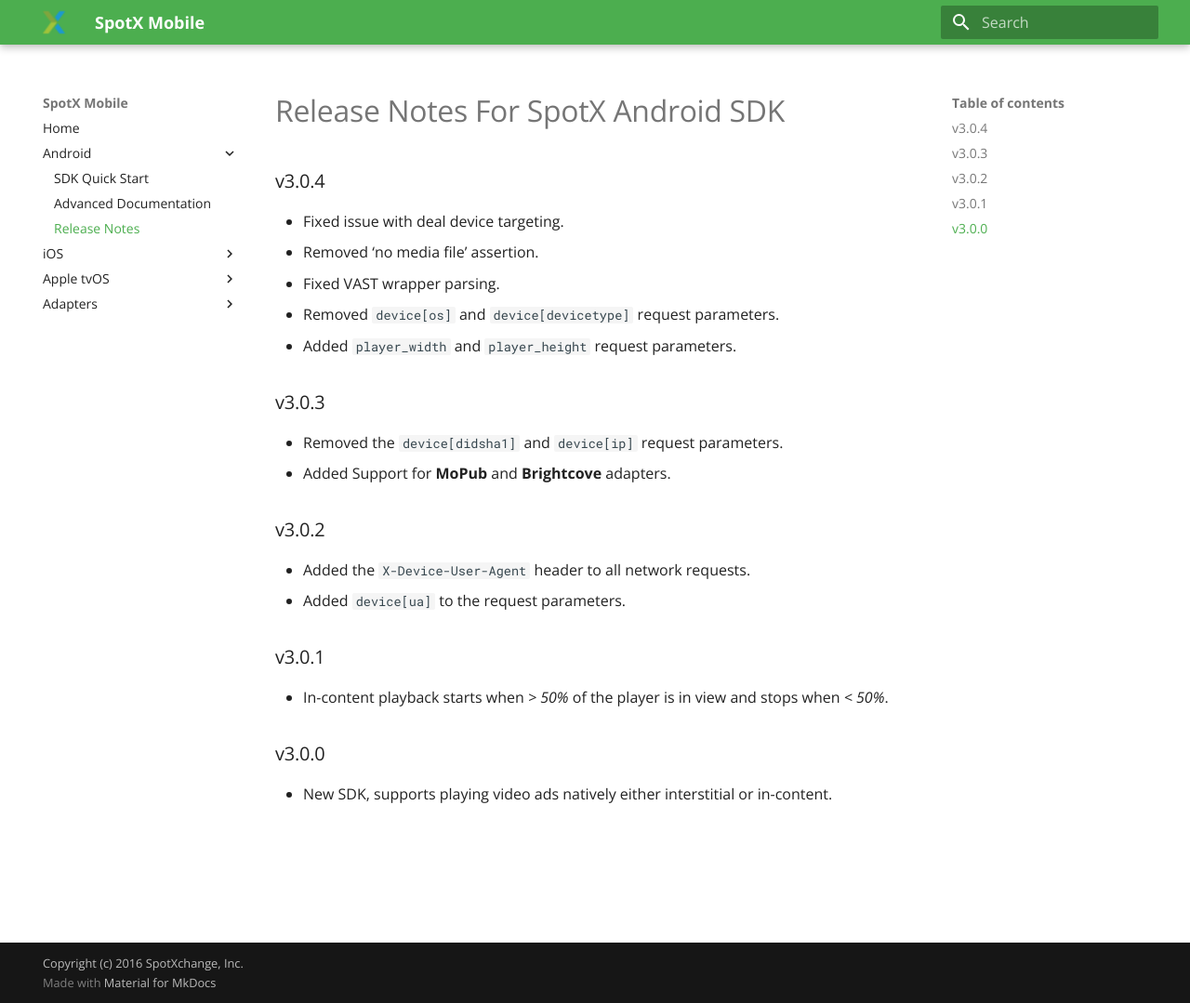
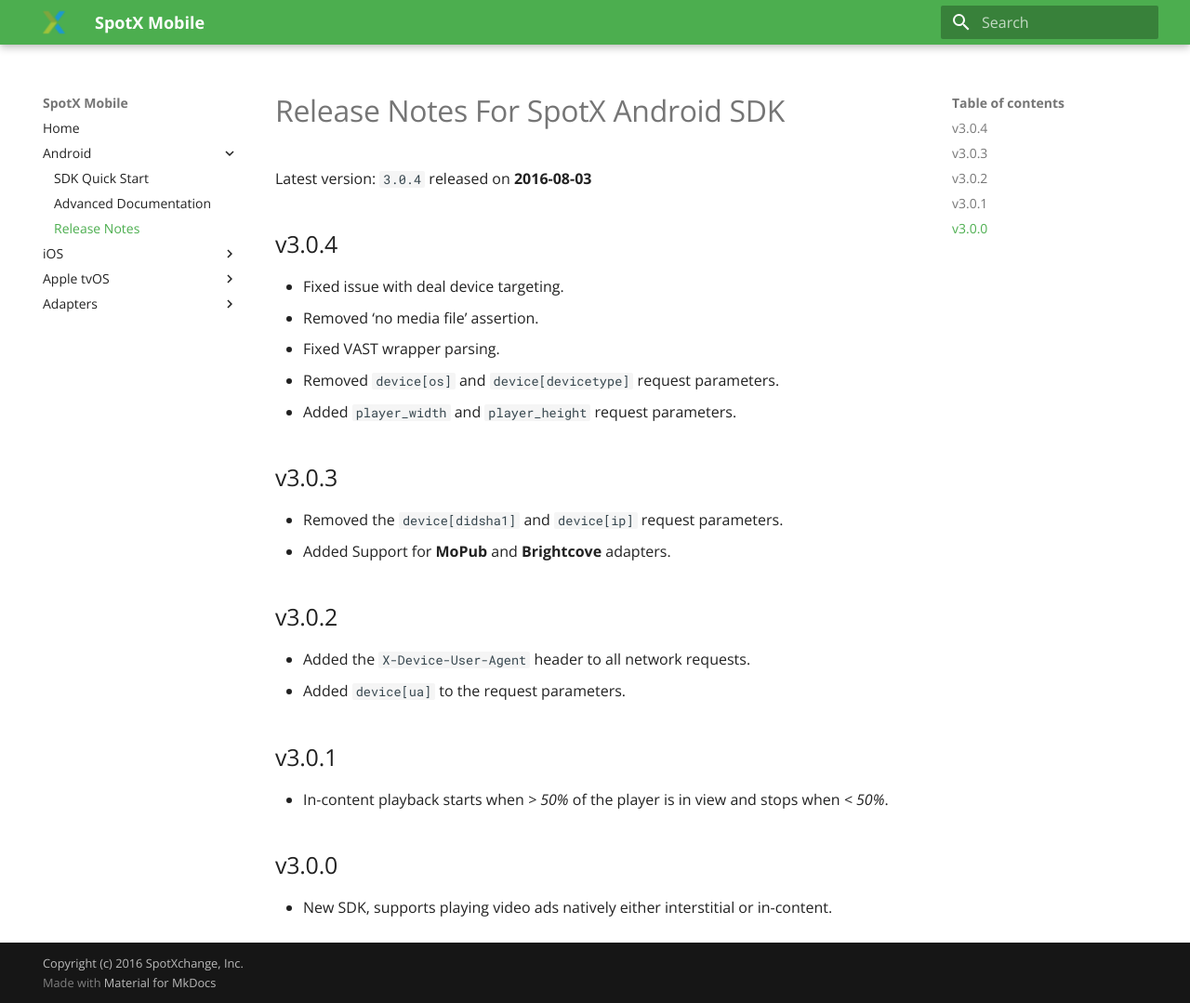
Before and after one commit to alpi2736/spotxmobile.github.io, an MkDocs documentation site: the page built from docs/android/release-notes.md, in a window 1280 px wide and 1079 px high. Shown: the whole window at 93% size. Built offline with MkDocs 1.6.1 and Material for MkDocs 9.7.7, drawn with Linux system fonts in a browser that asks for light colours; old or Windows-style settings are respelled for this version of MkDocs.

Commit message:
fixed styling of headers.

```diff
--- a/docs/android/release-notes.md
+++ b/docs/android/release-notes.md
@@ -1,22 +1,24 @@
 # Release Notes For SpotX Android SDK
 
-### v3.0.4
+Latest version: `3.0.4` released on **2016-08-03**
+
+## v3.0.4
 * Fixed issue with deal device targeting.
 * Removed 'no media file' assertion.
 * Fixed VAST wrapper parsing.
 * Removed `device[os]` and `device[devicetype]` request parameters.
 * Added `player_width` and `player_height` request parameters.
 
-### v3.0.3
+## v3.0.3
 * Removed the `device[didsha1]` and `device[ip]` request parameters.
 * Added Support for **MoPub** and **Brightcove** adapters.
 
-### v3.0.2
+## v3.0.2
 * Added the `X-Device-User-Agent` header to all network requests.
 * Added `device[ua]` to the request parameters.
 
-### v3.0.1
+## v3.0.1
 * In-content playback starts when _> 50%_ of the player is in view and stops when _< 50%_.
 
-### v3.0.0
+## v3.0.0
 * New SDK, supports playing video ads natively either interstitial or in-content.
```
Also changed, not shown: docs/ios/release-notes.md (+5 -5 lines).
